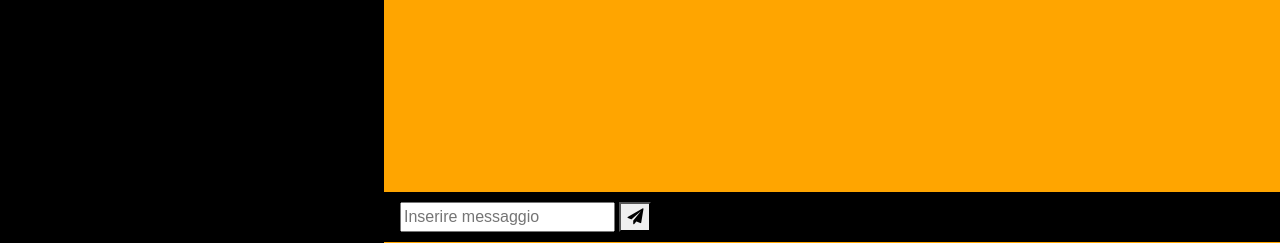
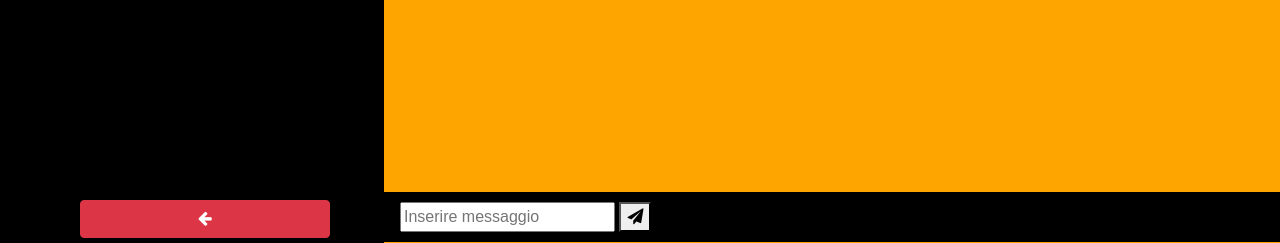
Before and after one commit to Marcodalmas/chat, a PHP site: page /chat.php in a window 1280 px wide. Shown: the part 557-800 px from the top of the page. Run offline with PHP 8.4, Linux system fonts and the light colour scheme; the visitor is signed in with stand-in values (Sample User, id 1); data that the repository does not hold is empty; some libraries are stand-ins or nearby versions.

Commit message:
Update chat.php

```diff
--- a/chat.php
+++ b/chat.php
@@ -208,11 +208,10 @@
 		   padding: 5px 10px;
 		   left: 1%;
 		   bottom: 0;
-	   width: 101%;
+		   width: 30%;
 		   background-color: black;
 		   color: white;
 		   text-align: center;
-	   padding-left: 40%;
 		}
 
 
@@ -227,6 +226,11 @@
 			<input type="text" id="search" placeHolder="Search" class="btn btn-light " style="padding-left: 5%">
 			<button id="searchBtn" onclick="search()" class="btn btn-light"><i class="fa fa-search"></i></button></div>
 			<div role="form" style="padding-top: 10%">
+				<div class="footer">
+				<form action="home.php" class="container">
+					<button style="width: 75%" type="submit" name="back" class="btn btn-danger"><i style="" class="fa fa-arrow-left"></i></button>
+				</form>
+			</div>
        	<div class="chat-popup" id="myForm"></div>
     	</div>
     	<div id="lista_amici" style="padding-top: 30px"></div>
@@ -235,7 +239,7 @@
 <!------------->
 
 	<div class="split right">
-		<div class="header" id="info_contatto">		</div>
+		<div class="header " id="info_contatto">		</div>
 		<div id="interfaccia" style="padding: 6% ">		</div>
 		<div class='foot'>
 				<input type='text' id='messaggio' placeholder='Inserire messaggio'>
```
Lines whose indentation alone changed are shown as unchanged.
